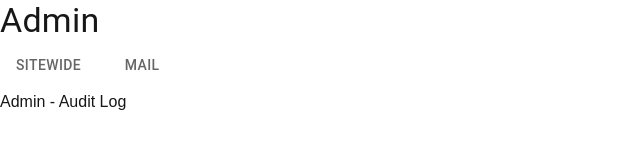
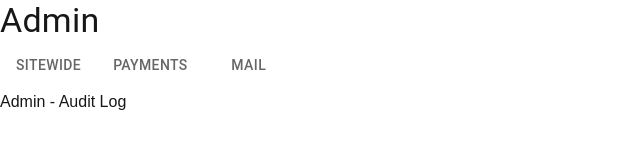
Before and after one commit to American-Society-for-Cybernetics-ASC/knowledge-hub, a Next.js app in the folder frontend/: page /admin/audit in a window 1280 px wide. Shown: the top 160 px of the page, without its empty margins (0-640 px from the left). Built offline with nearby package versions, Linux system fonts and the light colour scheme; no server answers; what @mui/material-nextjs would draw is missing.

Commit message:
Payments frontend files and navigation

```diff
--- a/frontend/src/app/admin/layout.tsx
+++ b/frontend/src/app/admin/layout.tsx
@@ -16,6 +16,10 @@ export default function AdminNav({
                         href:"/admin"
                     },
                     {
+                        label: "Payments",
+                        href: "/admin/payments"
+                    },
+                    {
                         label: "Mail",
                         href:"/admin/mail"
 
--- /dev/null
+++ b/frontend/src/app/admin/payments/page.tsx
@@ -0,0 +1,12 @@
+"use client";
+
+import { PublicEnv } from "@/app/public-env-provider";
+import { useContext } from "react";
+import useSWR from "swr";
+
+export default function Page() {
+    const publicEnv = useContext(PublicEnv);
+    return <>
+        <h2>Payments</h2>
+    </>
+}
--- /dev/null
+++ b/package.json
@@ -0,0 +1,6 @@
+{
+  "dependencies": {
+    "@mui/material": "^9.3.1",
+    "swr": "^2.5.1"
+  }
+}
```
Also changed, not shown: 1 other file (tests, documents, lock files or other folders).
